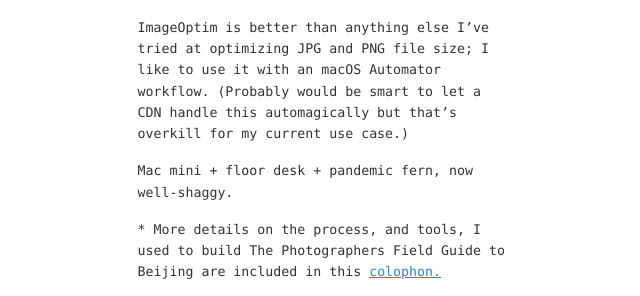
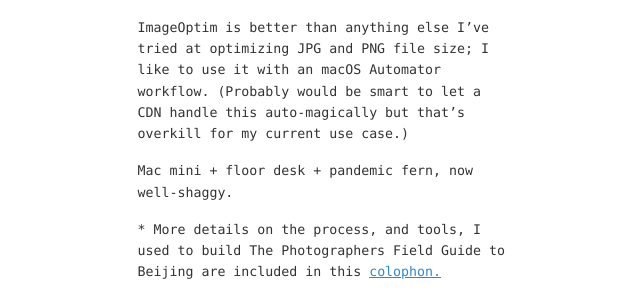
Before and after one commit to zachmccabe/zachmccabe.github.io, a Jekyll site: the page built from _tools/tools.md, in a window 1280 px wide and 900 px high, scrolled down 1256 px. Shown: the part 240-536 px from the top of the window, without its empty margins (197-837 px from the left). Built offline with Jekyll 4.4.1, drawn with Linux system fonts in a browser that asks for light colours.

Commit message:
Update tools.md
Typo fix

```diff
--- a/_tools/tools.md
+++ b/_tools/tools.md
@@ -63,7 +63,7 @@ Calibre for troubleshooting reflowable ebooks.
 
 Github Pages for this website.
 
-ImageOptim is better than anything else I've tried at optimizing JPG and PNG file size; I like to use it with an macOS Automator workflow. (Probably would be smart to let a CDN handle this automagically but that's overkill for my current use case.)
+ImageOptim is better than anything else I've tried at optimizing JPG and PNG file size; I like to use it with an macOS Automator workflow. (Probably would be smart to let a CDN handle this auto-magically but that's overkill for my current use case.)
 
 Mac mini + floor desk + pandemic fern, now well-shaggy.
 
```
